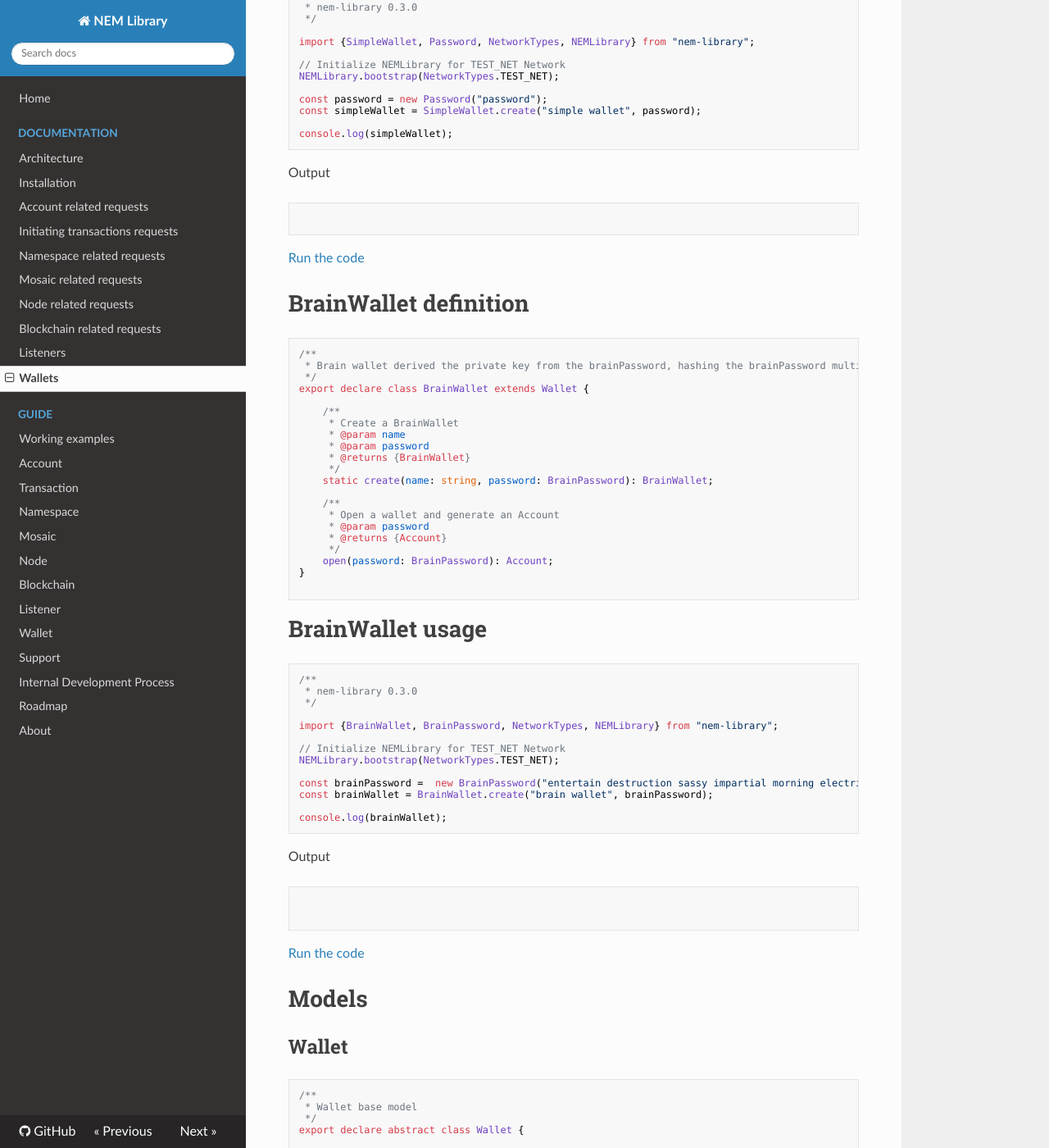
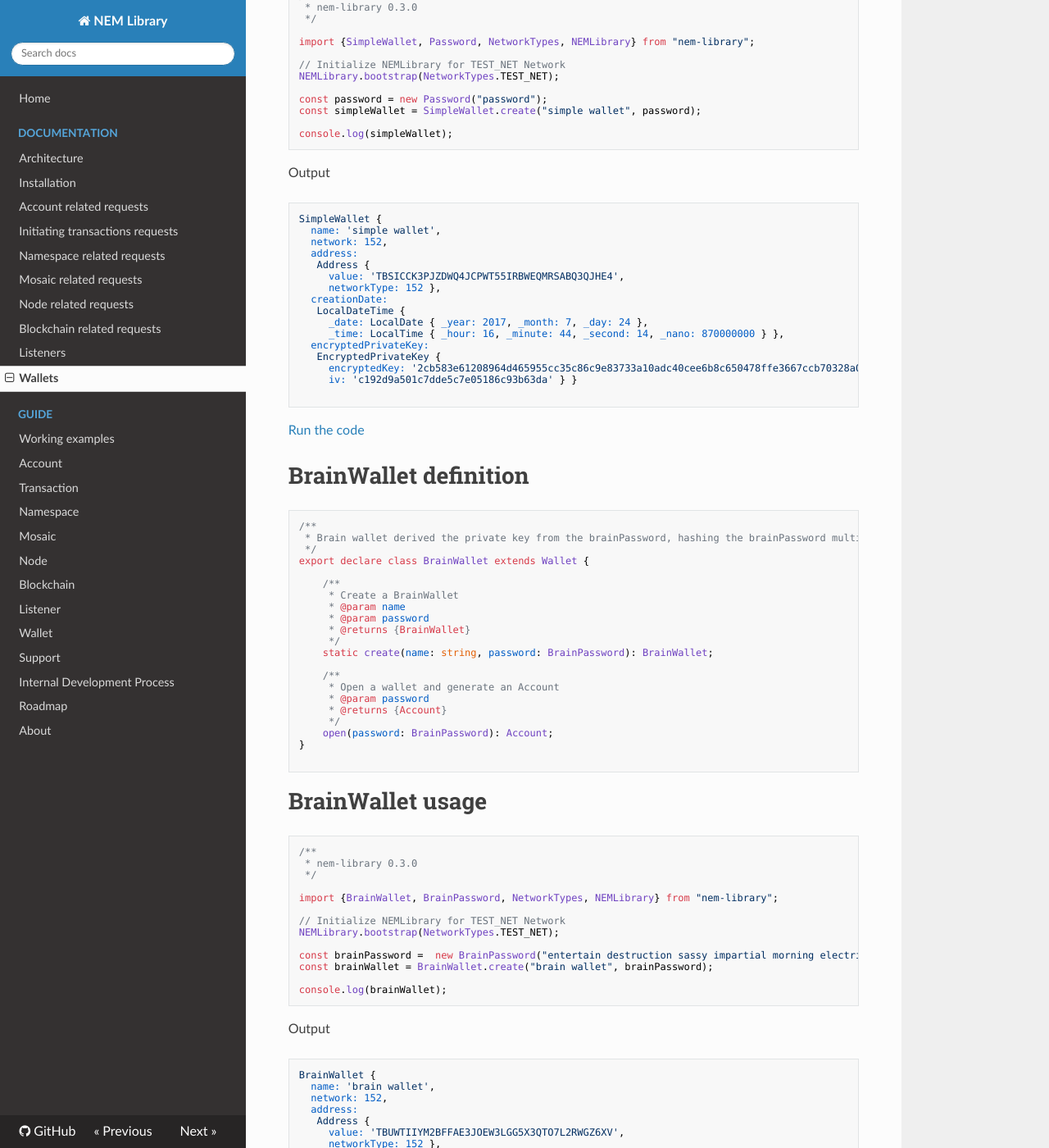
Before and after one commit to takahser/nem-library-docs, an MkDocs documentation site: the page built from docs/documentation/wallet.md, in a window 1280 px wide and 1400 px high, scrolled down 853 px. Shown: the whole window at 82% size. Built offline with MkDocs 1.6.1, drawn with Linux system fonts in a browser that asks for light colours; nearby versions of some CDN libraries; old or Windows-style settings are respelled for this version of MkDocs; some of the changed text lies outside the part shown.

Commit message:
ADDED output example in wallet.md

````diff
--- a/docs/documentation/wallet.md
+++ b/docs/documentation/wallet.md
@@ -64,6 +64,21 @@
 Output
 
 ```
+SimpleWallet {
+  name: 'simple wallet',
+  network: 152,
+  address:
+   Address {
+     value: 'TBSICCK3PJZDWQ4JCPWT55IRBWEQMRSABQ3QJHE4',
+     networkType: 152 },
+  creationDate:
+   LocalDateTime {
+     _date: LocalDate { _year: 2017, _month: 7, _day: 24 },
+     _time: LocalTime { _hour: 16, _minute: 44, _second: 14, _nano: 870000000 } },
+  encryptedPrivateKey:
+   EncryptedPrivateKey {
+     encryptedKey: '2cb583e61208964d465955cc35c86c9e83733a10adc40cee6b8c650478ffe3667ccb70328a0dc2c67de9770806040580',
+     iv: 'c192d9a501c7dde5c7e05186c93b63da' } }
 
 ```
 
@@ -116,7 +131,17 @@
 Output
 
 ```
-
+BrainWallet {
+  name: 'brain wallet',
+  network: 152,
+  address:
+   Address {
+     value: 'TBUWTIIYM2BFFAE3JOEW3LGG5X3QTO7L2RWGZ6XV',
+     networkType: 152 },
+  creationDate:
+   LocalDateTime {
+     _date: LocalDate { _year: 2017, _month: 7, _day: 24 },
+     _time: LocalTime { _hour: 16, _minute: 44, _second: 42, _nano: 402000000 } } }
 
 ```
 
````
